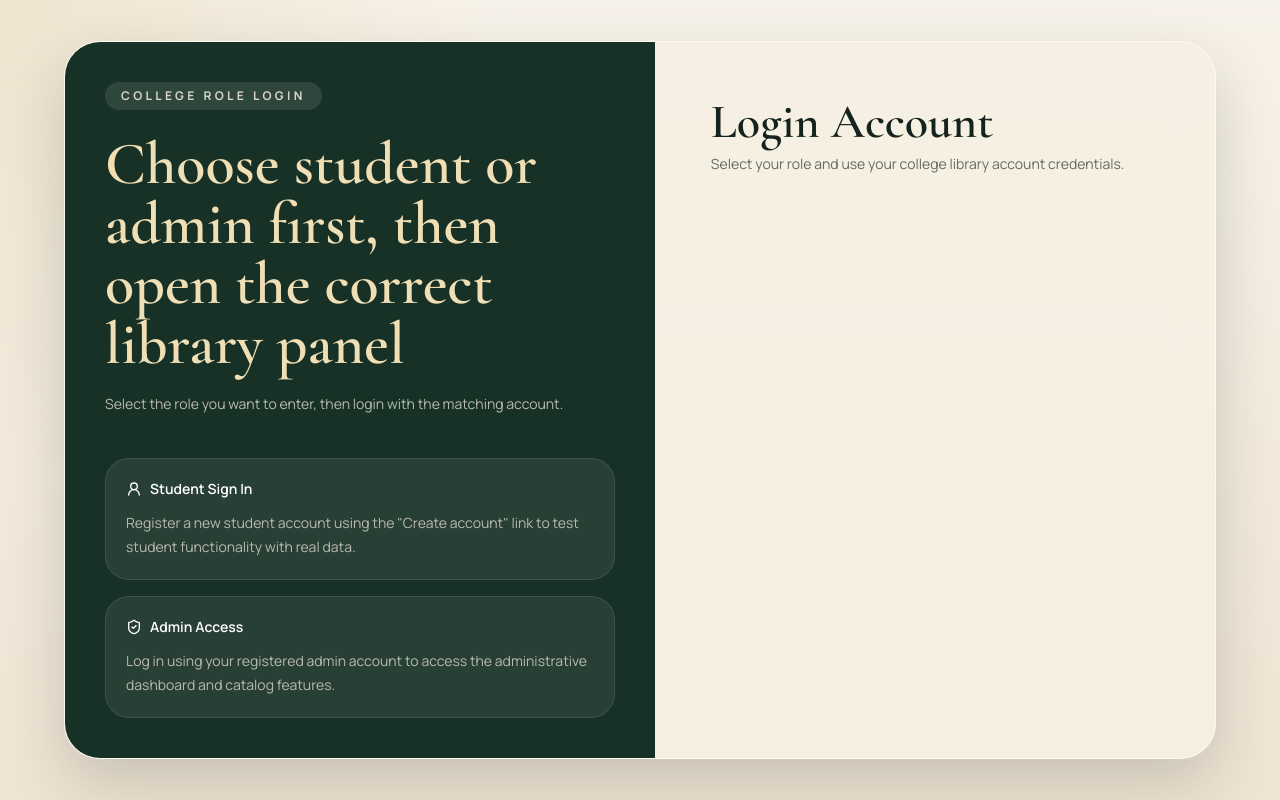
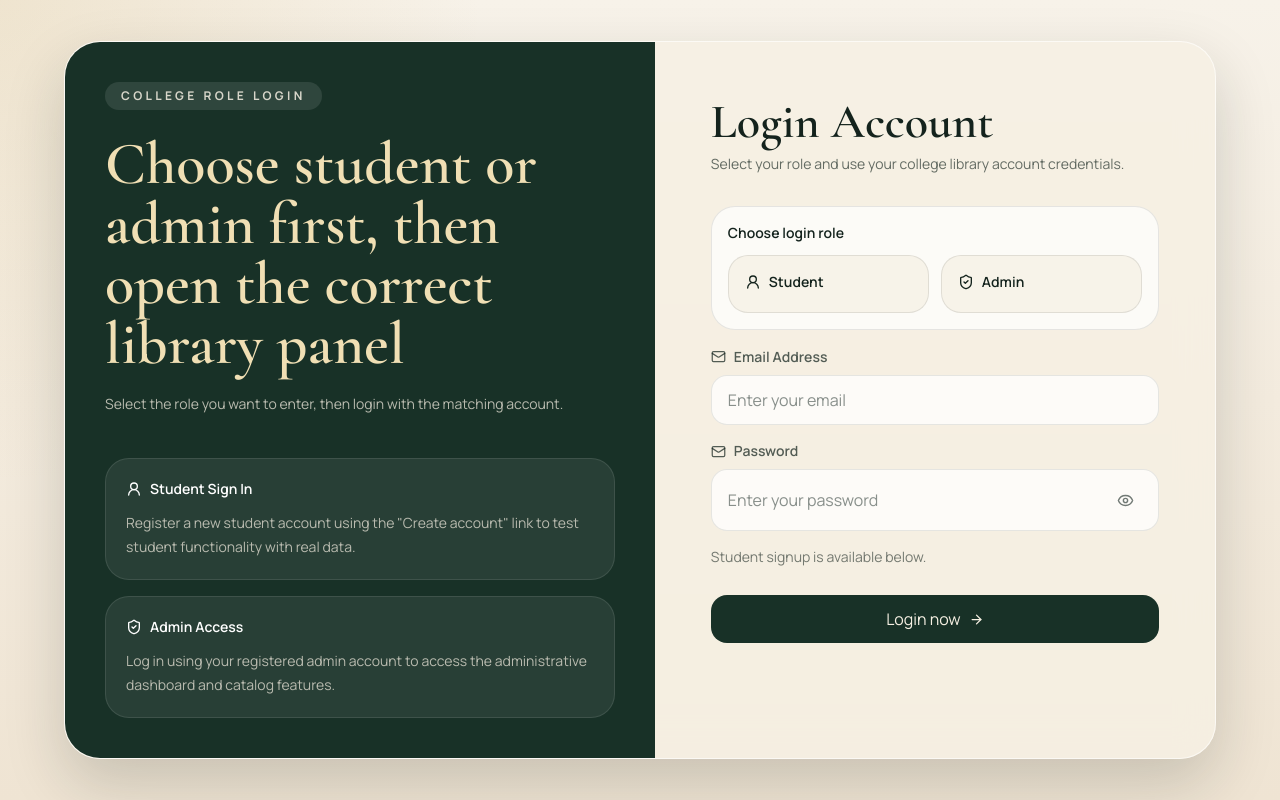
Before and after one commit to kawsar-ahmed-rahim/LibraryManagement, a React (Vite) app in the folder frontend/: page /login in a window 1280 px wide. Built offline with nearby package versions, Linux system fonts and the light colour scheme.

Commit message:
till now

```diff
--- a/frontend/src/pages/Login.jsx
+++ b/frontend/src/pages/Login.jsx
@@ -1,15 +1,22 @@
-import {loginStyles as s } from "../assets/dummyStyles";
+import { loginStyles as s } from "../assets/dummyStyles";
 import { Link, useLocation, useNavigate } from "react-router-dom";
-import { ShieldCheck, UserRound } from 'lucide-react';
+import {
+  EyeOff,
+  Eye,
+  Mail,
+  ShieldCheck,
+  UserRound,
+  ArrowRight,
+} from "lucide-react";
 import { useAuth } from "../shared/AuthContext";
-import {useState, useEffect} from "react";
+import { useState, useEffect } from "react";
 
 const roleChoices = [
-  {value: "user", label: "Student", icon: UserRound},
-  {value: "admin", label: "Admin", icon: ShieldCheck}
-]
+  { value: "user", label: "Student", icon: UserRound },
+  { value: "admin", label: "Admin", icon: ShieldCheck },
+];
 const Login = () => {
-  const {login} = useAuth;
+  const { login } = useAuth;
   const navigate = useNavigate();
   const location = useLocation();
   const [form, setForm] = useState({
@@ -37,26 +44,95 @@
       ...current,
       [name]: value,
     }));
+  };
+  // to submit the data to the backend and handle  login
+  const handleSubmit = async (event) => {
+    event.preventDefault();
+    setError("");
+    setLoading(true);
+    try {
+      console.log("attempting login with:", {
+        email: form.email,
+        role: form.role,
+      });
+      const result = await login(form);
+      console.log("Login result", result);
+
+      if (!result.ok) {
+        setLoading(false);
+        setError(result.error || "Login failed");
+        console.error("Login failed:", result.error);
+        result;
       }
- // to submit the data to the backend and handle  login
+
+      console.log("Login successful, navigating to dashboard...");
+      await new Promise((resolve) => setTimeout(resolve, 100));
+      setLoading(false);
+
+      const fallbackPath =
+        form.role === "admin" ? "/admin/dashboard" : "/user/dashboard";
+      let target = location.state?.from || fallbackPath;
+
+      if (
+        form.role === "user" &&
+        typeof target === "string" &&
+        target.startsWith("/admin")
+      ) {
+        console.warn(
+          "Login: preventing navigation to admin route for student; using fallback",
+        );
+        target = fallbackPath;
+      } else if (
+        form.role === "admin" &&
+        typeof target === "string" &&
+        target.startsWith("/user")
+      ) {
+        console.warn(
+          "Login: preventing navigation to user route for admin; using fallback",
+        );
+        target = fallbackPath;
+      }
+
+      console.log("Navigating to:", target);
+      navigate(target, { replace: true });
+    } catch (error) {
+      setLoading(false);
+      console.error("Login error:", error);
+      setError("An unexpected error occurred. Please try again.");
+    }
+  };
   return (
     <div className={s.pageContainer}>
       <div className={s.mainCard}>
         <section className={s.infoPanel}>
-        <span className={s.roleBadge}>College role login
-          </span>
-          <h1 className={s.infoTitle}>Choose student or admin first, then open the correct library panel</h1>
-          <p className={s.infoDescription}>Select the role you want to enter, then login with the matching account.</p>
+          <span className={s.roleBadge}>College role login</span>
+          <h1 className={s.infoTitle}>
+            Choose student or admin first, then open the correct library panel
+          </h1>
+          <p className={s.infoDescription}>
+            Select the role you want to enter, then login with the matching
+            account.
+          </p>
           <div className={s.infoBoxesContainer}>
             <div className={s.infoBox}>
-              <p className={s.infoBoxTitle}><UserRound size={16} />Student Sign In</p>
-              <p className={s.infoBoxText}>Register a new student account using the "Create account" link to test student functionality with real data.</p>
+              <p className={s.infoBoxTitle}>
+                <UserRound size={16} />
+                Student Sign In
+              </p>
+              <p className={s.infoBoxText}>
+                Register a new student account using the "Create account" link
+                to test student functionality with real data.
+              </p>
             </div>
 
             <div className={s.infoBox}>
-              <p className={s.infoBoxTitle}><ShieldCheck size={16} />Admin Access</p>
+              <p className={s.infoBoxTitle}>
+                <ShieldCheck size={16} />
+                Admin Access
+              </p>
               <p className={s.infoBoxText}>
-                Log in using your registered admin account to access the administrative dashboard and catalog features.
+                Log in using your registered admin account to access the
+                administrative dashboard and catalog features.
               </p>
             </div>
           </div>
@@ -65,12 +141,104 @@
           <div className={s.formInner}>
             <Link to="/" className={s.backLink}></Link>
             <h2 className={s.formTitle}>Login Account</h2>
-              <p className={s.formSubtitle}>Select your role and use your college library account credentials.</p>
+            <p className={s.formSubtitle}>
+              Select your role and use your college library account credentials.
+            </p>
+            <form className={s.form} onSubmit={handleSubmit}>
+              <div className={s.roleContainer}>
+                <p className={s.roleLabel}>Choose login role</p>
+                <div className={s.roleGrid}>
+                  {roleChoices.map((choice) => {
+                    const Icon = choice.icon;
+                    return (
+                      <label
+                        key={choice.value}
+                        className={`${s.roleOption} ${form.role === choice.value ? s.roleOptionSelected : s.roleOptionUnselected}`}
+                      >
+                        <input
+                          type="radio"
+                          name="role"
+                          value={choice.value}
+                          checked={form.role === choice.value}
+                          onChange={handleChange}
+                          className={s.roleRadio}
+                        />
+                        <span className={s.roleIconLabel}>
+                          <Icon size={16} />
+                          {choice.label}
+                        </span>
+                      </label>
+                    );
+                  })}
+                </div>
+              </div>
+              <label className="block">
+                <span className={s.fieldLabel}>
+                  <Mail size={15} />
+                  Email Address
+                </span>
+                <input
+                  type="email"
+                  name="email"
+                  value={form.email}
+                  onChange={handleChange}
+                  className={s.input}
+                  placeholder="Enter your email"
+                  required
+                />
+              </label>
+
+              <label className="block">
+                <span className={s.fieldLabel}>
+                  <Mail size={15} />
+                  Password
+                </span>
+                <div className={s.passwordWrapper}>
+                  <input
+                    type={showPassword ? "text" : "password"}
+                    name="password"
+                    value={form.password}
+                    onChange={handleChange}
+                    className={s.passwordInput}
+                    placeholder="Enter your password"
+                    required
+                  />
+                  <button
+                    className={s.togglePasswordButton}
+                    type="button"
+                    onClick={() => setShowPassword((current) => !current)}
+                  >
+                    {showPassword ? <EyeOff size={17} /> : <Eye size={17} />}
+                  </button>
+                </div>
+              </label>
+              {error && <div className={s.errorMessage}>{error}</div>}
+              <div className={s.footerFlex}>
+                <span className={s.footerText}>
+                  {form.role === "admin"
+                    ? "Admin accounts use existing credentials"
+                    : "Student signup is available below."}
+                </span>
+                {form.role === "user" && (
+                  <Link to="/signup" className={s.signupLink}>
+                    Create account
+                  </Link>
+                )}
+              </div>
+              <button
+                type="submit"
+                className={s.submitButton}
+                disabled={loading}
+              >
+                {loading ? "Logging in..." : "Login now"}
+                {!loading && <ArrowRight size={15} />}
+              </button>
+            </form>
           </div>
         </section>
       </div>
     </div>
-  )
-}
+  );
+};
 
-export default Login
+export default Login;
```
Lines whose indentation alone changed are shown as unchanged.
